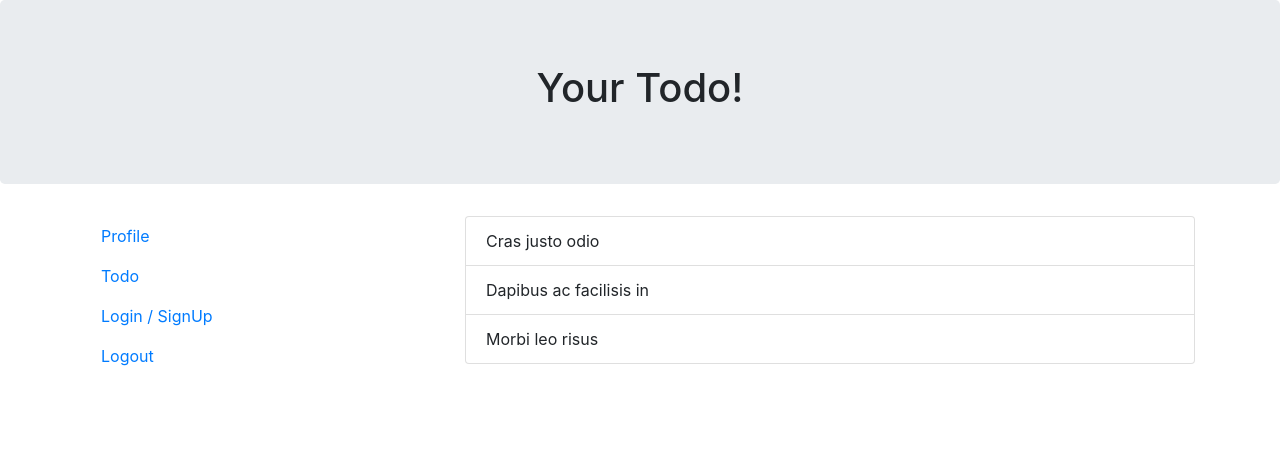
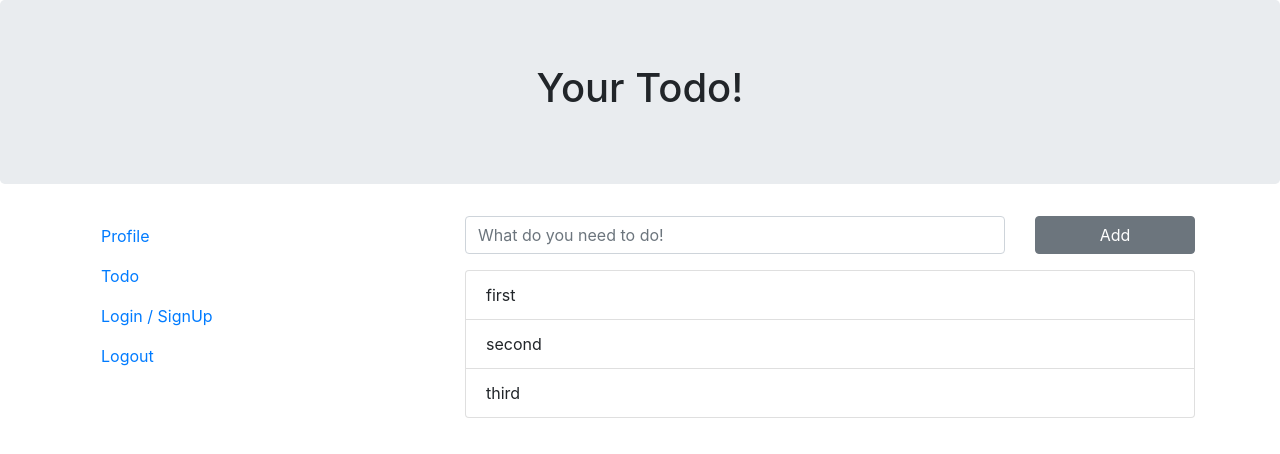
Before and after one commit to ShuSgw/your-todo, a React (Create React App) app: page /todo in a window 1280 px wide. Shown: the top 454 px of the page. Built offline with nearby package versions, Linux system fonts and the light colour scheme; no server answers.

Commit message:
added todolist with react-state

```diff
--- a/src/App.js
+++ b/src/App.js
@@ -1,7 +1,7 @@
 import React from "react";
 // modules
 import Header from "./components/Header";
-import TodoList from "./components/Contents/Todos/todoList";
+import TodoList from "./components/Contents/Todos/TodoList";
 import Navigation from "./components/Navigation";
 import Profile from "./components/Contents/Profile";
 import CreateAccount from "./components/Account/CreateAccount";
--- /dev/null
+++ b/src/components/Contents/Todos/AddTodo.js
@@ -0,0 +1,29 @@
+import React from "react";
+import { Row, Col, Button, Form, FormGroup, Input } from "reactstrap";
+
+class AddTodo extends React.Component {
+  constructor(props) {
+    super();
+    this.state = {
+      title: ""
+    };
+  }
+  render() {
+    return (
+      <Form onSubmit={this.props.handleAddTodo}>
+        <Row>
+          <Col xs="9">
+            <FormGroup>
+              <Input type="text" placeholder="What do you need to do!" />
+            </FormGroup>
+          </Col>
+          <Col xs="3">
+            <Button className="w-100">Add</Button>
+          </Col>
+        </Row>
+      </Form>
+    );
+  }
+}
+
+export default AddTodo;
--- /dev/null
+++ b/src/components/Contents/Todos/Todo.js
@@ -0,0 +1,10 @@
+import React from "react";
+import { ListGroupItem } from "reactstrap";
+
+const Todo = props => (
+  <ListGroupItem className="justify-content-between">
+    {props.todo}
+  </ListGroupItem>
+);
+
+export default Todo;
--- a/src/components/Contents/Todos/TodoList.js
+++ b/src/components/Contents/Todos/TodoList.js
@@ -1,20 +1,32 @@
 import React from "react";
-import { ListGroup, ListGroupItem } from "reactstrap";
 
-const TodoList = () => (
-  <div>
-    <ListGroup>
-      <ListGroupItem className="justify-content-between">
-        Cras justo odio
-      </ListGroupItem>
-      <ListGroupItem className="justify-content-between">
-        Dapibus ac facilisis in
-      </ListGroupItem>
-      <ListGroupItem className="justify-content-between">
-        Morbi leo risus
-      </ListGroupItem>
-    </ListGroup>
-  </div>
-);
+import Todos from "./Todos";
+import AddTodo from "./AddTodo";
 
+class TodoList extends React.Component {
+  constructor(props) {
+    super();
+    this.state = {
+      todo: ["first", "second", "third"],
+      selectedOption: undefined
+    };
+  }
+
+  handleAddTodo = e => {
+    e.preventDefault();
+    const typedTodo = e.target.elements[0].value.trim();
+    if (typedTodo) {
+      this.setState(() => ({ todo: [...this.state.todo, typedTodo] }));
+    }
+    e.target.elements[0].value = "";
+  };
+  render() {
+    return (
+      <div>
+        <AddTodo handleAddTodo={this.handleAddTodo} />
+        <Todos todos={this.state.todo}></Todos>
+      </div>
+    );
+  }
+}
 export default TodoList;
--- /dev/null
+++ b/src/components/Contents/Todos/Todos.js
@@ -0,0 +1,16 @@
+import React from "react";
+import { ListGroup } from "reactstrap";
+import Todo from "./Todo";
+
+const Todos = props => {
+  const todos = props.todos;
+  return (
+    <ListGroup>
+      {todos.map((todo, num) => {
+        return <Todo key={num} todo={todo} />;
+      })}
+    </ListGroup>
+  );
+};
+
+export default Todos;
```
